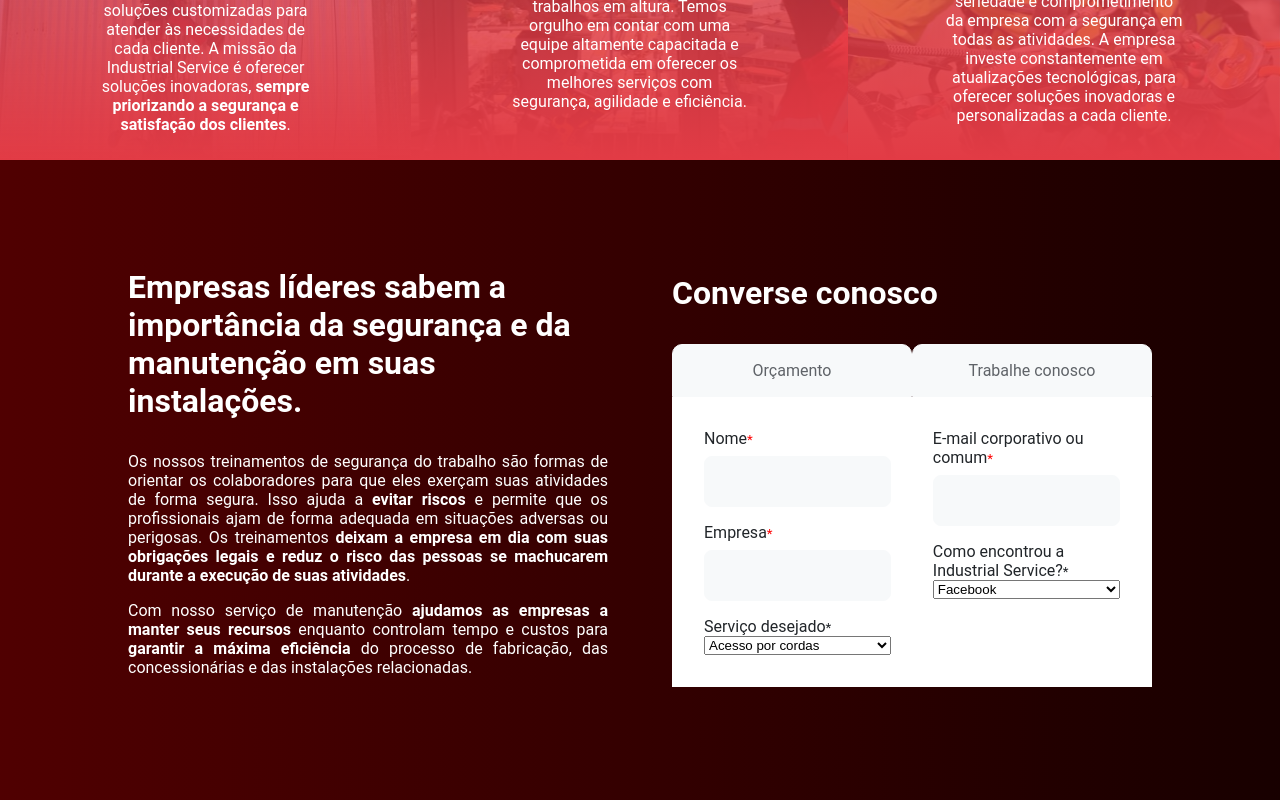
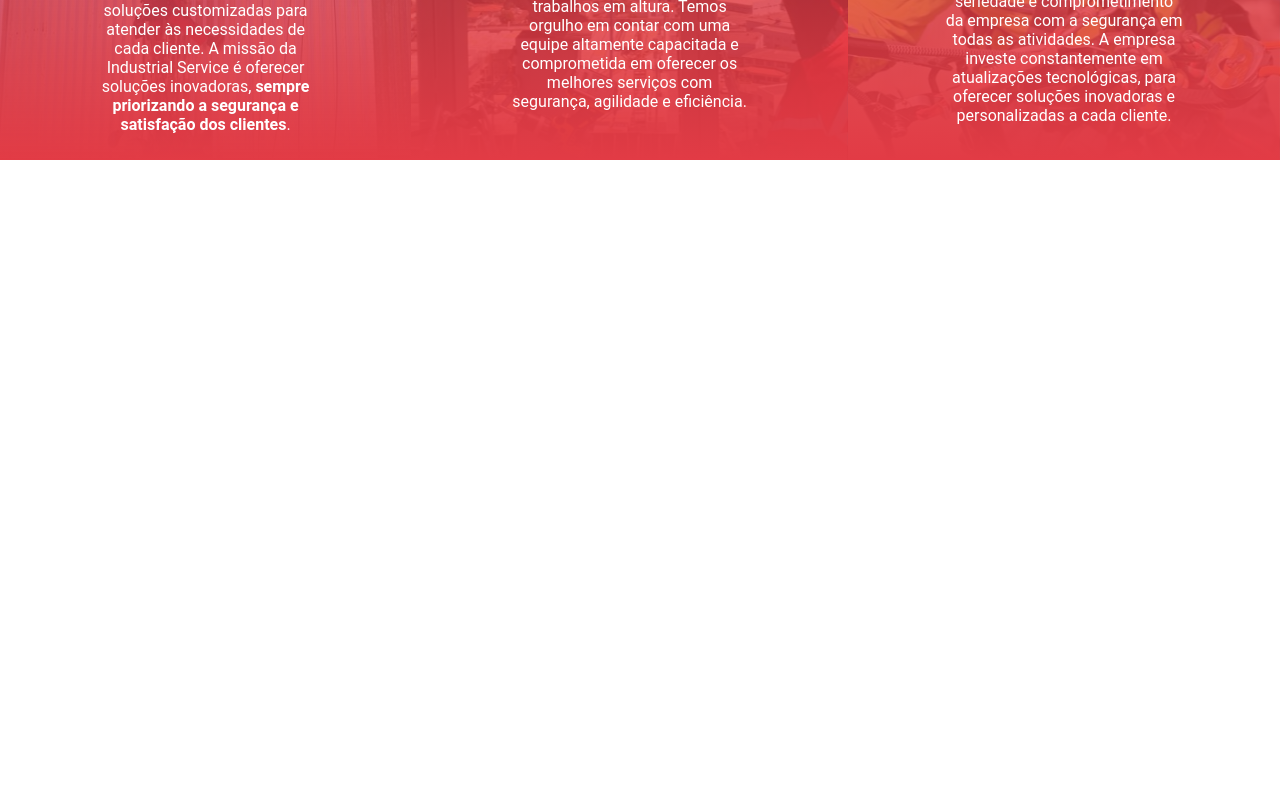
Before and after one commit to mathensousaa/industrial-service, a Next.js app: page / in a window 1280 px wide. Shown: the part 1459-2259 px from the top of the page. After the commit the page ends 1619 px from the top, so only its background shows below. Built offline with nearby package versions, Linux system fonts and the light colour scheme.

Commit message:
removing contact component from home page

```diff
--- a/pages/index.js
+++ b/pages/index.js
@@ -3,7 +3,6 @@
 import Hero from './components/Hero/Hero';
 import Partners from './components/Parceiros/Partners';
 import Company from './components/Empresa/Company';
-import Contact from './components/Contato/Contact'
 
 export default function Home( ) {
     return (
@@ -33,7 +32,6 @@
             <Hero />
             <Partners />
             <Company />
-            <Contact />
         </>
     )
 }
```
